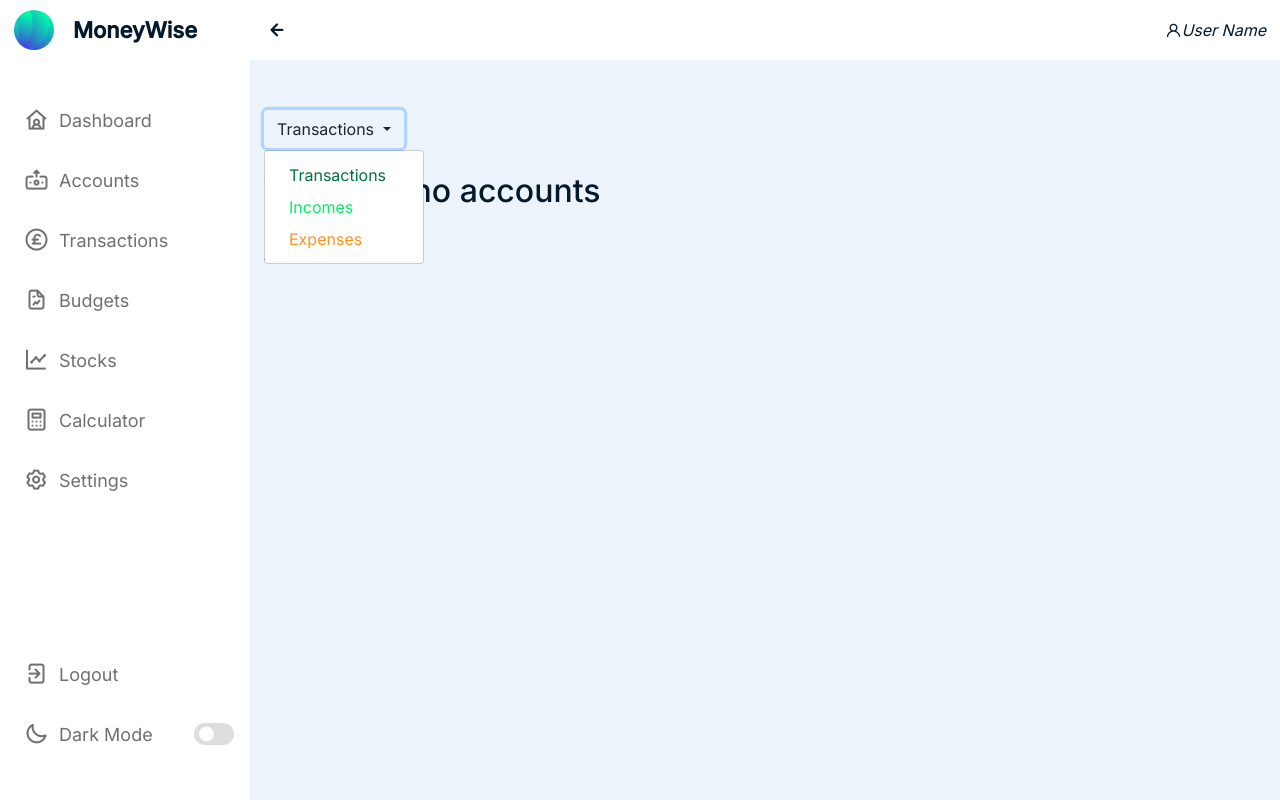
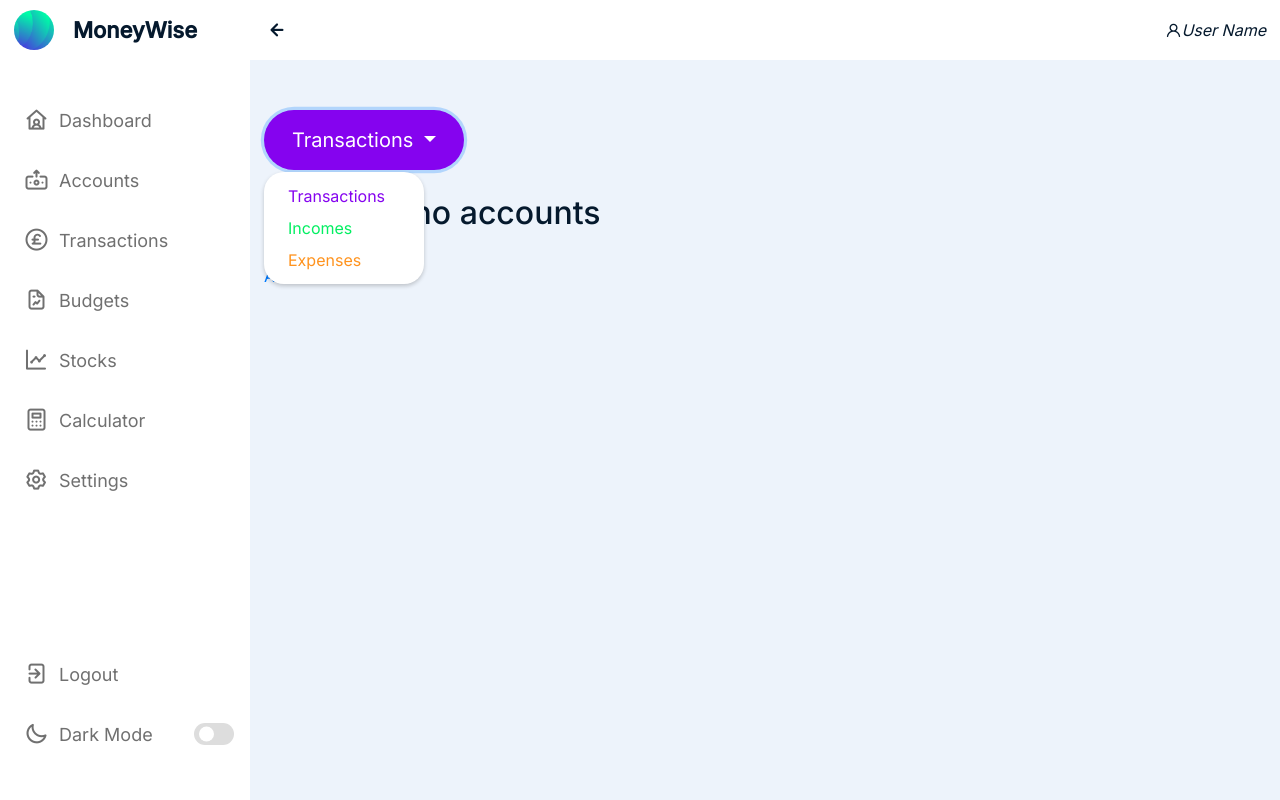
Before and after one commit to Viver2nd/MoneyWise, a Django app: page /transactions/ in a window 1280 px wide, after a click on "Transactions". Run offline with Django 4.2, Linux system fonts and the light colour scheme; the visitor is signed in with stand-in values (Sample User, id 1).

Commit message:
fixed CSS from merge conflict

```diff
--- a/main_app/static/css/style.css
+++ b/main_app/static/css/style.css
@@ -359,7 +359,7 @@ th.date {
 	font-size: 18px;
 }
 
-}
+
 
 .form-container{
 	background-color: var(--panel-color);
@@ -393,3 +393,38 @@ th.date {
 	background-color: #974DFF;
 	color: #FFF;
 }
+
+.dropdown button{
+    border-radius: 30px;
+    background-color: #8503ef;
+    height: 60px;
+    width:200px;
+    box-shadow: 0px 2px 4px rgba(0, 0, 0, 0.2);
+    font-size: 20px;
+    color: white;
+}
+
+.dropdown button:hover {
+    color: white;
+    background-color: #58039d;
+    transition: background-color 0.3s ease, color 0.3s ease;
+}
+
+
+.dropdown-menu{
+    background-color: var(--panel-color);
+    border-radius: 20px;
+    box-shadow: 0px 2px 4px rgba(0, 0, 0, 0.2);
+    border: none;
+    transform: translateY(-10px);
+    transition: opacity 0.3s ease, transform 0.5s ease;
+}
+
+.dropdown-item{
+    color: var(--black-light-color);
+}
+.dropdown-item:hover{
+    border-radius: 10px;
+    background-color: var(--primary-color);
+    transition: background-color 0.3s ease, color 0.3s ease;
+}
--- a/main_app/templates/transactions/transactions.html
+++ b/main_app/templates/transactions/transactions.html
@@ -8,7 +8,7 @@
       Transactions
     </button>
     <div class="dropdown-menu">
-      <a class="dropdown-item" href="{% url 'transactions' %}" style="color:#007241">Transactions</a>
+      <a class="dropdown-item" href="{% url 'transactions' %}" style="color:#8503ef">Transactions</a>
       <a class="dropdown-item" href="{% url 'incomes' %}" style="color:#03EF62 ;">Incomes</a>
       <a class="dropdown-item" href="{% url 'expenses' %}" style="color: #FF931E">Expenses</a>
     </div>
```
